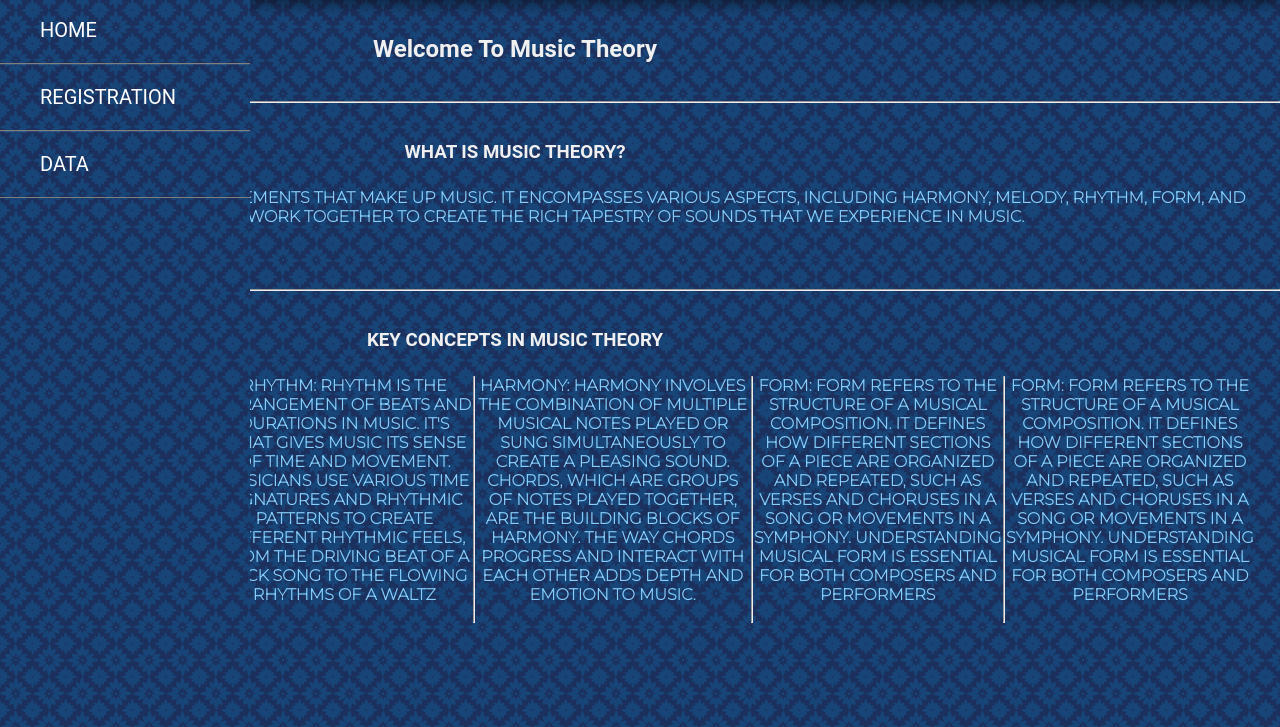
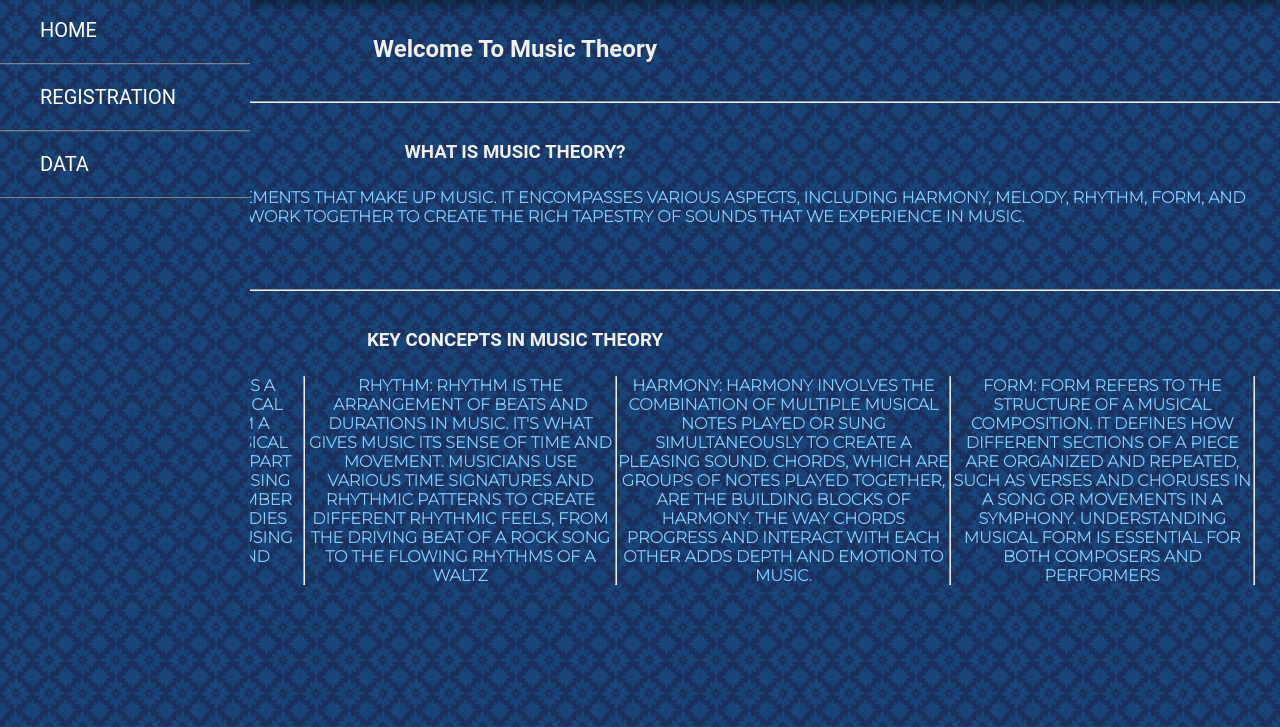
Before and after one commit to 121140025Dave/121140025Dave.github.io, a plain HTML site: page index.html in a window 1280 px wide. Shown: the part 73-800 px from the top of the page. Drawn offline with Linux system fonts and the light colour scheme; a web font is replaced by a local one.

Commit message:
Update index.html

```diff
--- a/index.html
+++ b/index.html
@@ -68,8 +68,6 @@
     <hr>
     <h4>Form: Form refers to the structure of a musical composition. It defines how different sections of a piece are organized and repeated, such as verses and choruses in a song or movements in a symphony. Understanding musical form is essential for both composers and performers</h4>
     <hr>
-    <h4>Form: Form refers to the structure of a musical composition. It defines how different sections of a piece are organized and repeated, such as verses and choruses in a song or movements in a symphony. Understanding musical form is essential for both composers and performers</h4>
-  </div>
     <br /><br />
   </section>
 
```
